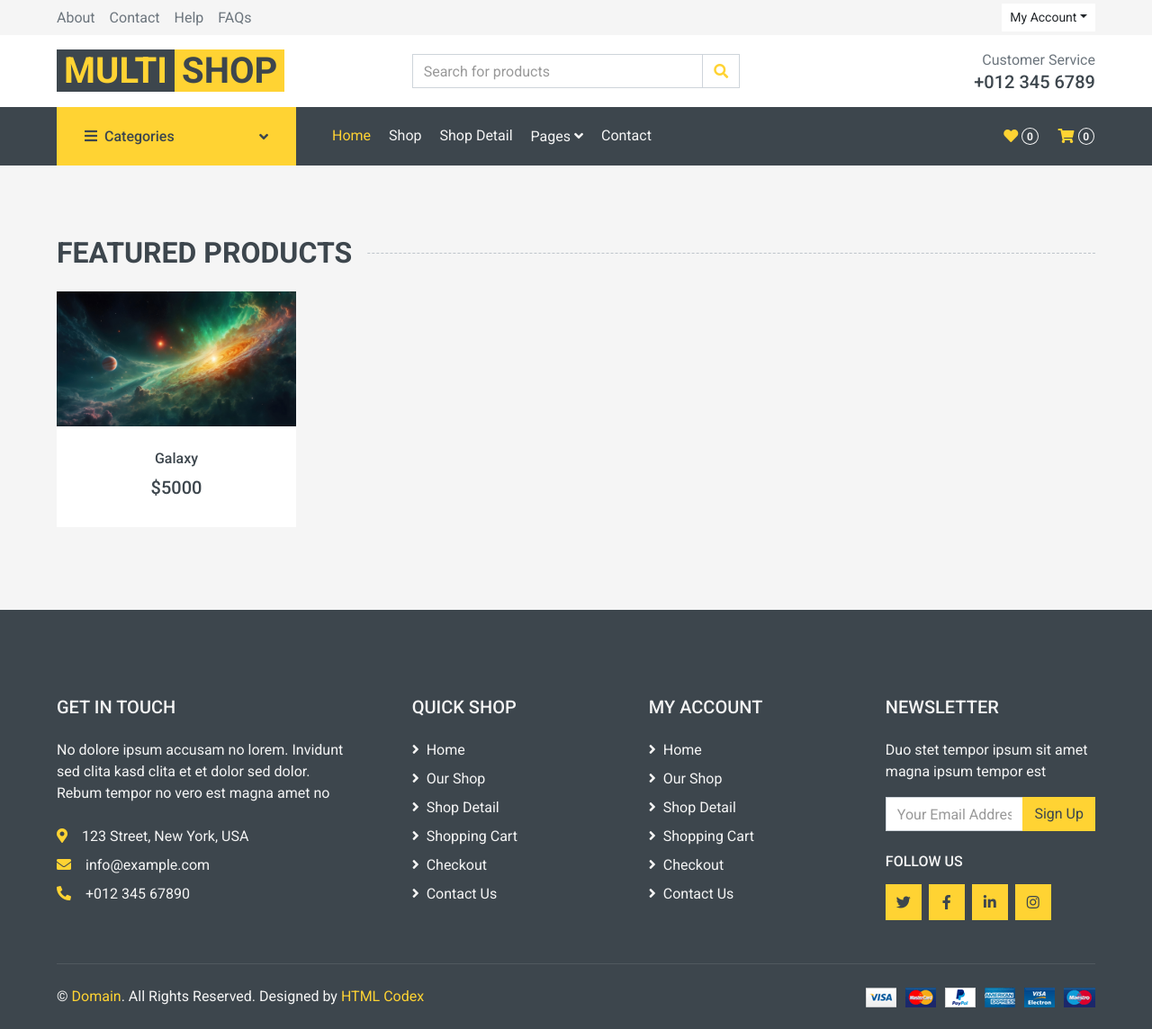
After one commit to NullCoreX/online-shop, a Django app: page /products/ in a window 1280 px wide. The commit adds this page. Shown: the whole page at 90% size. Run offline with Django 5.2, Linux system fonts and the light colour scheme; data comes from the database, SQL or seed files in the repository; some libraries are stand-ins or nearby versions.

Commit message:
shop link in navbar now works

```diff
--- a/Online_Shop/urls.py
+++ b/Online_Shop/urls.py
@@ -23,7 +23,7 @@ from Online_Shop import settings
 urlpatterns = [
     path('admin/', admin.site.urls),
     path('account/', include("account.urls")),
-    path('', include("home.urls")),
+    path('', include("home.urls"),name='home'),
     path('products/', include("product.urls")),
     path('cart/', include("cart.urls")),
 
--- /dev/null
+++ b/product/templates/product/product_list.html
@@ -0,0 +1,35 @@
+{% extends "base.html" %}
+{% load static %}
+
+{% block main %}
+
+  <div class="container-fluid pt-5 pb-3">
+        <h2 class="section-title position-relative text-uppercase mx-xl-5 mb-4"><span class="bg-secondary pr-3">Featured Products</span></h2>
+        <div class="row px-xl-5">
+            {% for product in products %}
+            <div class="col-lg-3 col-md-4 col-sm-6 pb-1">
+                <div class="product-item bg-light mb-4">
+                    <div class="product-img position-relative overflow-hidden">
+                        <img class="img-fluid w-100" src="{{ product.image.url }}" alt="">
+                        <div class="product-action">
+                            <a class="btn btn-outline-dark btn-square" href=""><i class="fa fa-shopping-cart"></i></a>
+                            <a class="btn btn-outline-dark btn-square" href=""><i class="far fa-heart"></i></a>
+                            <a class="btn btn-outline-dark btn-square" href=""><i class="fa fa-sync-alt"></i></a>
+                            <a class="btn btn-outline-dark btn-square" href=""><i class="fa fa-search"></i></a>
+                        </div>
+                    </div>
+                    <div class="text-center py-4">
+                        <a class="h6 text-decoration-none text-truncate" href="{% url 'product:product_detail' product.id %}">{{ product.title }}</a>
+                        <div class="d-flex align-items-center justify-content-center mt-2">
+                            <h5>${{ product.price }}</h5>
+                        </div>
+                    </div>
+                </div>
+            </div>
+             {% empty %}
+                <p>No products available.</p>
+            {% endfor %}
+        </div>
+    </div>
+
+{% endblock  %}
--- a/product/urls.py
+++ b/product/urls.py
@@ -3,5 +3,6 @@ from . import views
 
 app_name = 'product'
 urlpatterns = [
+    path('', views.ProductListView.as_view(), name='all'),
     path('<int:pk>', views.ProductDetailView.as_view(), name="product_detail"),
 ]
--- a/product/views.py
+++ b/product/views.py
@@ -1,7 +1,12 @@
 from django.shortcuts import render
-from django.views.generic import DetailView
+from django.views.generic import DetailView, ListView
 from product.models import Product
 
 class ProductDetailView(DetailView):
     template_name = "product/product_detail.html"
     model = Product
+
+class ProductListView(ListView):
+    template_name = "product/product_list.html"
+    model = Product
+    context_object_name = 'products'
--- a/templates/includes/nav_bar.html
+++ b/templates/includes/nav_bar.html
@@ -39,8 +39,8 @@
                     </button>
                     <div class="collapse navbar-collapse justify-content-between" id="navbarCollapse">
                         <div class="navbar-nav mr-auto py-0">
-                            <a href="index.html" class="nav-item nav-link active">Home</a>
-                            <a href="shop.html" class="nav-item nav-link">Shop</a>
+                            <a href="{% url 'home:home' %}" class="nav-item nav-link active">Home</a>
+                            <a href="{% url 'product:all' %}" class="nav-item nav-link">Shop</a>
                             <a href="detail.html" class="nav-item nav-link">Shop Detail</a>
                             <div class="nav-item dropdown">
                                 <a href="#" class="nav-link dropdown-toggle" data-toggle="dropdown">Pages <i class="fa fa-angle-down mt-1"></i></a>
@@ -56,7 +56,7 @@
                                 <i class="fas fa-heart text-primary"></i>
                                 <span class="badge text-secondary border border-secondary rounded-circle" style="padding-bottom: 2px;">0</span>
                             </a>
-                            <a href="" class="btn px-0 ml-3">
+                            <a href="{% url 'cart:cart_detail' %}" class="btn px-0 ml-3">
                                 <i class="fas fa-shopping-cart text-primary"></i>
                                 <span class="badge text-secondary border border-secondary rounded-circle" style="padding-bottom: 2px;">0</span>
                             </a>
```
